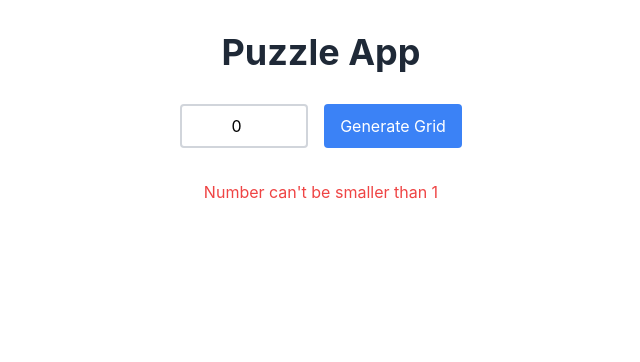
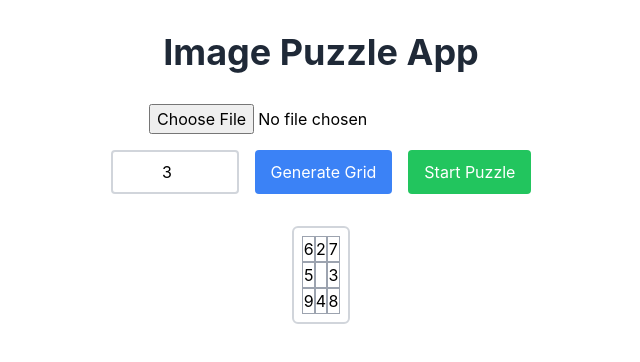
Before and after one commit to HamzahEjaz-Alpha/quizapp, a React (Create React App) app: page / in a window 1280 px wide. Both pictures are taken after a click on the button "Generate Grid". Shown: the top 362 px of the page, without its empty margins (319-959 px from the left). Built offline with nearby package versions, Linux system fonts and the light colour scheme.

Commit message:
feat: image puzzle

```diff
--- a/src/App.js
+++ b/src/App.js
@@ -1,14 +1,18 @@
-import React, { useState, useCallback } from 'react';
+import React, { useState, useEffect, useCallback } from 'react';
 import './App.css';
 
 function App() {
-  const [gridSize, setGridSize] = useState(0);
+  const [uploadedImage, setUploadedImage] = useState(null);
+  const [gridSize, setGridSize] = useState(3); // Default to a 3x3 grid
   const [grid, setGrid] = useState([]);
   const [isSolved, setIsSolved] = useState(false);
-  const [errorMessage, setErrorMessage] = useState('');
+  const [startTime, setStartTime] = useState(null);
+  const [elapsedTime, setElapsedTime] = useState(0);
+  const [isStarted, setIsStarted] = useState(false);
+  const [imageDimensions, setImageDimensions] = useState({ width: 0, height: 0 });
 
   const generateShuffledGrid = useCallback((size) => {
-    const numbers = Array.from({ length: size * size }, (_, i) => i + 1);
+    const numbers = Array.from({ length: size * size }, (_, i) => i);
     for (let i = numbers.length - 1; i > 0; i--) {
       const j = Math.floor(Math.random() * (i + 1));
       [numbers[i], numbers[j]] = [numbers[j], numbers[i]];
@@ -16,53 +20,139 @@ function App() {
     return numbers;
   }, []);
 
+  const getTileBackground = (index) => {
+    if (!uploadedImage || imageDimensions.width === 0 || imageDimensions.height === 0) return {};
+
+    const tileWidth = imageDimensions.width / gridSize;
+    const tileHeight = imageDimensions.height / gridSize;
+
+    const row = Math.floor(index / gridSize);
+    const col = index % gridSize;
+
+    return {
+      backgroundImage: `url(${uploadedImage})`,
+      backgroundPosition: `-${col * tileWidth}px -${row * tileHeight}px`,
+      width: `${tileWidth}px`,
+      height: `${tileHeight}px`,
+      backgroundSize: `${imageDimensions.width}px ${imageDimensions.height}px`,
+    };
+  };
+
+  const handleImageUpload = (e) => {
+    const file = e.target.files[0];
+    if (file) {
+      const reader = new FileReader();
+      reader.onloadend = () => {
+        setUploadedImage(reader.result);
+        const img = new Image();
+        img.src = reader.result;
+        img.onload = () => {
+          setImageDimensions({ width: img.width, height: img.height });
+        };
+      };
+      reader.readAsDataURL(file);
+    }
+  };
+
   const handleGenerateGrid = () => {
     if (gridSize < 1) {
-      setErrorMessage("Number can't be smaller than 1");
+      alert("Grid size must be at least 1");
       return;
-    } else if (gridSize > 0) {
-      setErrorMessage("")
+    }
+
     const shuffledGrid = generateShuffledGrid(gridSize);
     setGrid(shuffledGrid);
     setIsSolved(false);
+    setElapsedTime(0);
+    setIsStarted(false);
+  };
+
+  const handleStartPuzzle = () => {
+    if (grid.length > 0) {
+      setIsStarted(true);
+      setStartTime(Date.now());
     }
+  };
+
+  const handleTileDrop = (e, dropIndex) => {
+    const dragIndex = e.dataTransfer.getData('tileIndex');
+    swapTiles(parseInt(dragIndex, 10), dropIndex);
   };
 
   const handleDragStart = (e, index) => {
     e.dataTransfer.setData('tileIndex', index);
   };
 
-  const handleDrop = (e, dropIndex) => {
-    const dragIndex = e.dataTransfer.getData('tileIndex');
-    swapTiles(parseInt(dragIndex, 10), dropIndex);
-  };
+  const swapTiles = (fromIndex, toIndex) => {
+    if (fromIndex === toIndex) return;
 
-  const swapTiles = (fromIndex, toIndex) => {
     const updatedGrid = [...grid];
     [updatedGrid[fromIndex], updatedGrid[toIndex]] = [updatedGrid[toIndex], updatedGrid[fromIndex]];
     setGrid(updatedGrid);
 
-    setIsSolved(updatedGrid.every((num, idx) => num === idx + 1));
+    // Check if the puzzle is solved
+    const isSolved = updatedGrid.every((num, idx) => num === idx);
+    setIsSolved(isSolved);
+
+    if (isSolved) {
+      setIsStarted(false);
+    }
   };
+
+  useEffect(() => {
+    const intervalId = setInterval(() => {
+      if (isStarted) {
+        setElapsedTime((prev) => prev + 1000);
+      }
+    }, 1000);
+
+    return () => clearInterval(intervalId);
+  }, [isStarted]);
+
+  useEffect(() => {
+    const savedState = JSON.parse(localStorage.getItem('puzzleState'));
+    if (savedState) {
+      setGridSize(savedState.gridSize);
+      setGrid(savedState.grid);
+      setUploadedImage(savedState.uploadedImage);
+      setImageDimensions(savedState.imageDimensions);
+      setElapsedTime(savedState.elapsedTime);
+      setIsSolved(savedState.isSolved);
+      setIsStarted(savedState.isStarted);
+      if (savedState.isStarted) {
+        setStartTime(Date.now());
+      }
+    }
+  }, []);
+
+  useEffect(() => {
+    localStorage.setItem('puzzleState', JSON.stringify({
+      gridSize,
+      grid,
+      uploadedImage,
+      imageDimensions,
+      elapsedTime,
+      isSolved,
+      isStarted,
+    }));
+  }, [gridSize, grid, uploadedImage, imageDimensions, elapsedTime, isSolved, isStarted]);
 
   return (
     <div className="App flex flex-col items-center py-8">
-      <h1 className="text-4xl font-bold text-gray-800 mb-8">Puzzle App</h1>
+      <h1 className="text-4xl font-bold text-gray-800 mb-8">Image Puzzle App</h1>
 
+      <input
+        type="file"
+        accept="image/*"
+        onChange={handleImageUpload}
+        className="mb-4"
+      />
 
       <div className="mb-8 flex space-x-4">
         <input
           type="number"
           value={gridSize}
-          onChange={(e) => {
-            const value = Number(e.target.value);
-            setGridSize(value);
-            if (value < 1) {
-              setErrorMessage("Number can't be smaller than 1");
-            } else {
-              setErrorMessage('');
-            }
-          }}
+          onChange={(e) => setGridSize(Math.max(1, Number(e.target.value)))}
           className="border-2 border-gray-300 rounded p-2 w-32 text-center"
           placeholder="Grid size"
           min={1}
@@ -73,40 +163,56 @@ function App() {
         >
           Generate Grid
         </button>
+        <button
+          onClick={handleStartPuzzle}
+          className={`bg-green-500 text-white px-4 py-2 rounded hover:bg-green-600 ${isStarted ? 'hidden' : ''}`}
+        >
+          Start Puzzle
+        </button>
       </div>
-      {errorMessage && (
-        <span className="text-red-500">{errorMessage}</span>
-      )}
-      {grid?.length > 0 && <div
-        className="grid gap-4 mb-8 border-2 border-double rounded-md border-gray-300 p-2"
-        style={{ gridTemplateColumns: `repeat(${gridSize}, 100px)` }}
+
+      {grid.length > 0 && (
+        <div
+          className="grid mb-8 border-2 border-double rounded-md border-gray-300 p-2"
+          style={{ gridTemplateColumns: `repeat(${gridSize}, 1fr)` }}
         >
           {grid.map((value, index) => (
             <div
               key={index}
-            className="tile bg-gradient-to-tr from-indigo-100 to-indigo-800 text-2xl font-bold text-center w-24 h-24 hover:animate-pulse flex items-center rounded-md justify-center cursor-pointer"
+              className="tile flex items-center justify-center border border-gray-400 cursor-pointer"
               draggable
               onDragStart={(e) => handleDragStart(e, index)}
-            onDrop={(e) => handleDrop(e, index)}
+              onDrop={(e) => handleTileDrop(e, index)}
               onDragOver={(e) => e.preventDefault()}
+              style={getTileBackground(value)}
             >
-            {value}
+              {value === 0 ? '' : value + 1} {/* To show 1-based index */}
             </div>
           ))}
         </div>
-      }
+      )}
 
       {isSolved && (
         <div className="fixed inset-0 flex items-center justify-center bg-gray-900 bg-opacity-50">
           <div className="bg-white p-6 rounded shadow-lg text-center">
-            <h2 className="text-2xl font-bold mb-4">Welcome to the team!</h2>
+            <h2 className="text-2xl font-bold mb-4">Puzzle Completed!</h2>
+            <p className="text-xl">Time taken: {Math.floor(elapsedTime / 1000)} seconds</p>
             <button
               className="bg-green-500 text-white px-4 py-2 rounded"
-              onClick={() => setIsSolved(false)}
+              onClick={() => {
+                setIsSolved(false);
+                setElapsedTime(0);
+              }}
             >
               Close
             </button>
           </div>
+        </div>
+      )}
+
+      {isStarted && !isSolved && (
+        <div className="mt-4">
+          <p className="text-xl">Time Elapsed: {Math.floor(elapsedTime / 1000)} seconds</p>
         </div>
       )}
     </div>
```
Lines whose indentation alone changed are shown as unchanged.
